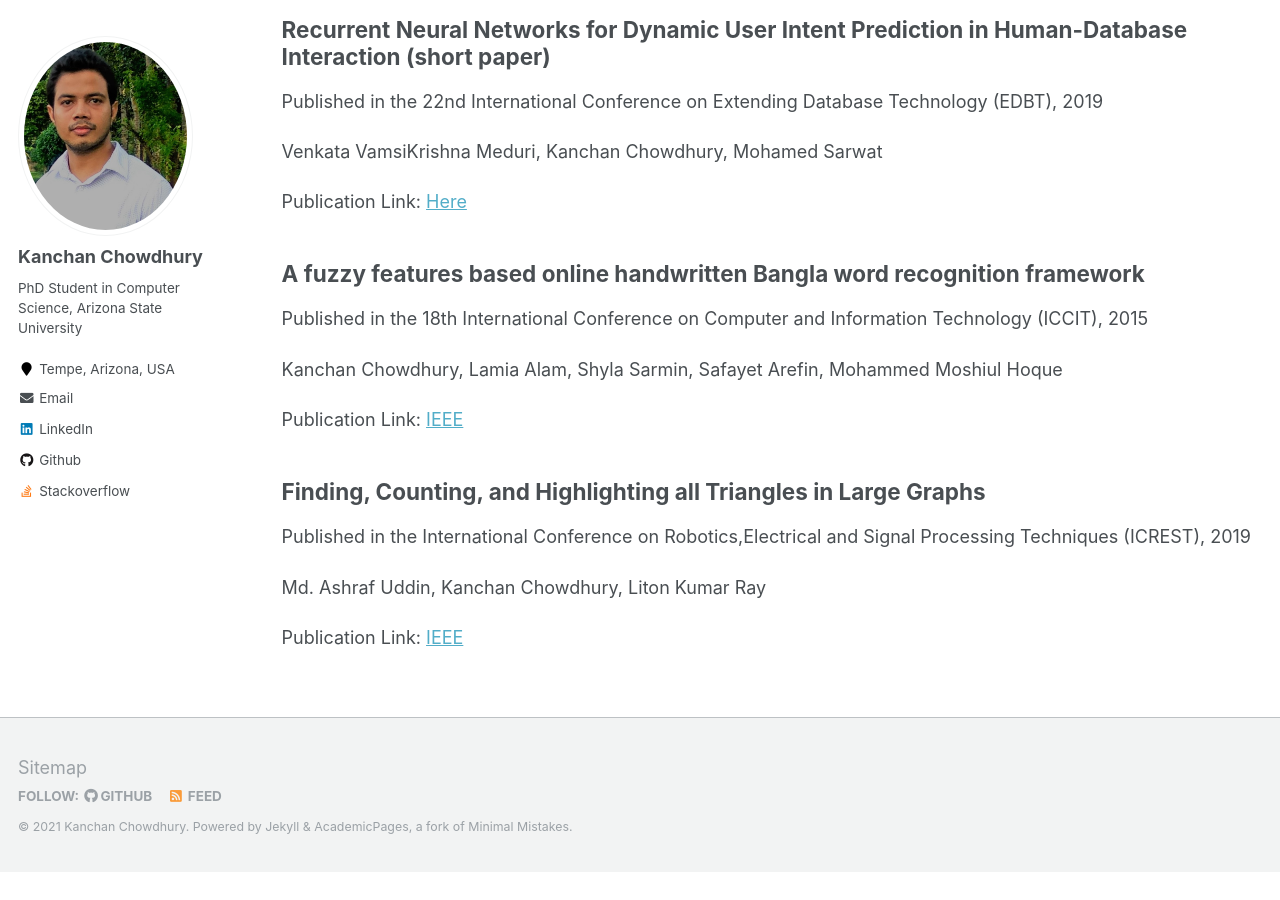
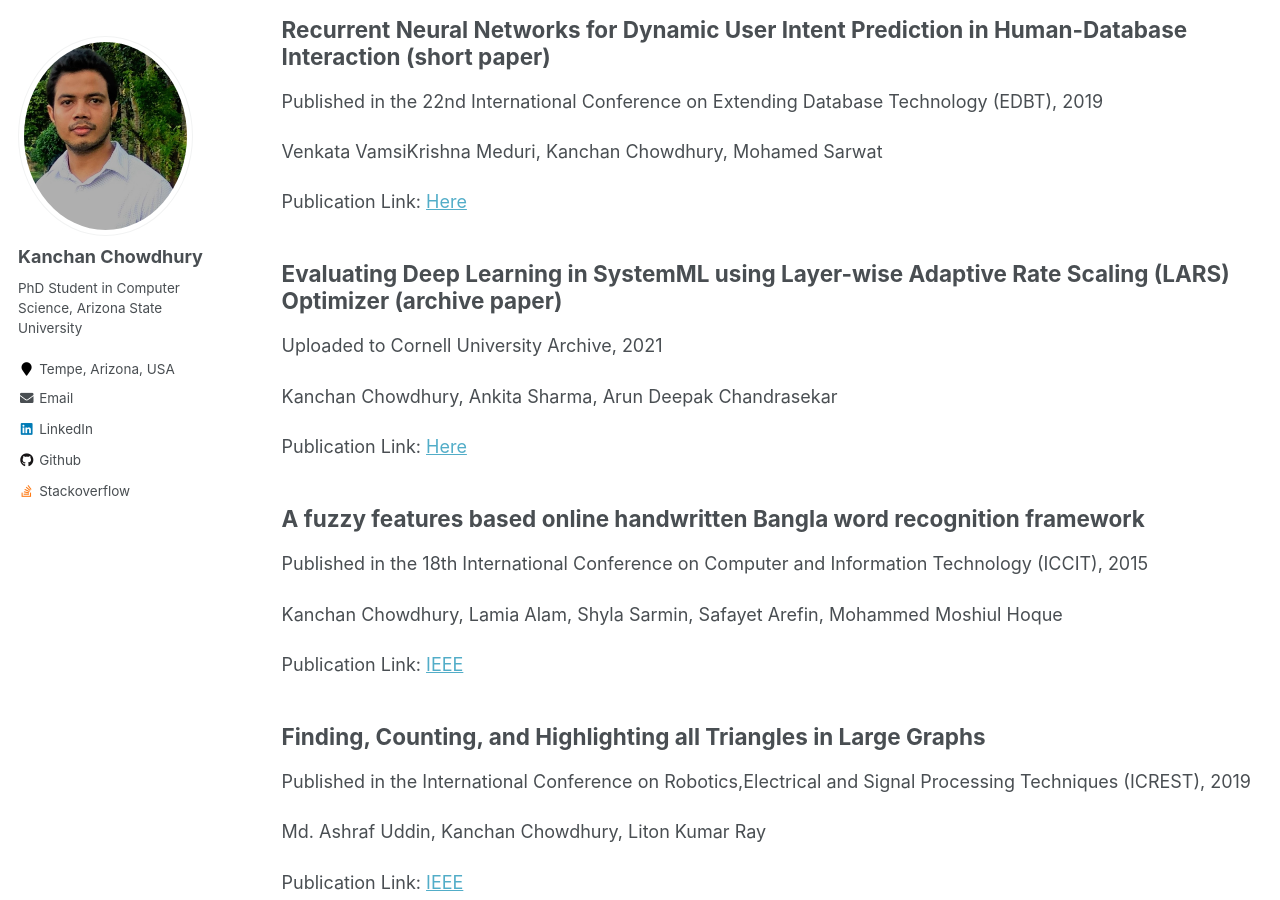
Before and after one commit to kanchanchy/kanchanchy.github.io, a Jekyll site: the page built from _pages/publications.md, in a window 1280 px wide and 900 px high, scrolled down 665 px. Built offline with Jekyll 4.4.1, drawn with Linux system fonts in a browser that asks for light colours; before the commit the page ends 1537 px from its top, so only the background shows below that.

Commit message:
profile updated

```diff
--- a/_pages/publications.md
+++ b/_pages/publications.md
@@ -32,6 +32,14 @@
 
 Publication Link: [Here](https://kanchanchy.github.io/files/EDBT-short-2019.pdf)
 
+Evaluating Deep Learning in SystemML using Layer-wise Adaptive Rate Scaling (LARS) Optimizer (archive paper)
+------
+Uploaded to Cornell University Archive, 2021
+
+Kanchan Chowdhury, Ankita Sharma, Arun Deepak Chandrasekar
+
+Publication Link: [Here](https://arxiv.org/pdf/2102.03018.pdf)
+
 A fuzzy features based online handwritten Bangla word recognition framework
 ------
 Published in the 18th International Conference on Computer and Information Technology (ICCIT), 2015
```
Also changed, not shown: _pages/cv.md (+1 -1 lines), _pages/projects.md (+12 -6 lines), 2 other files.
